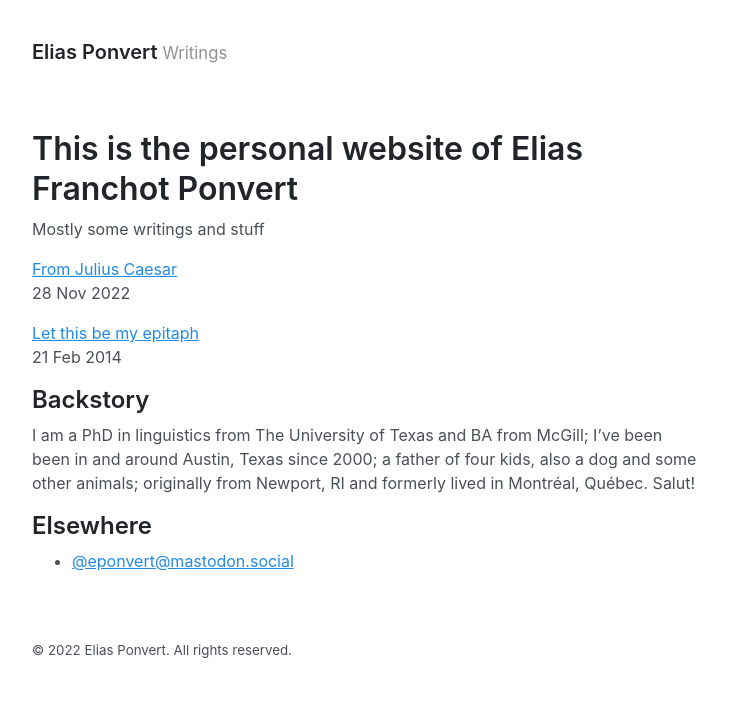
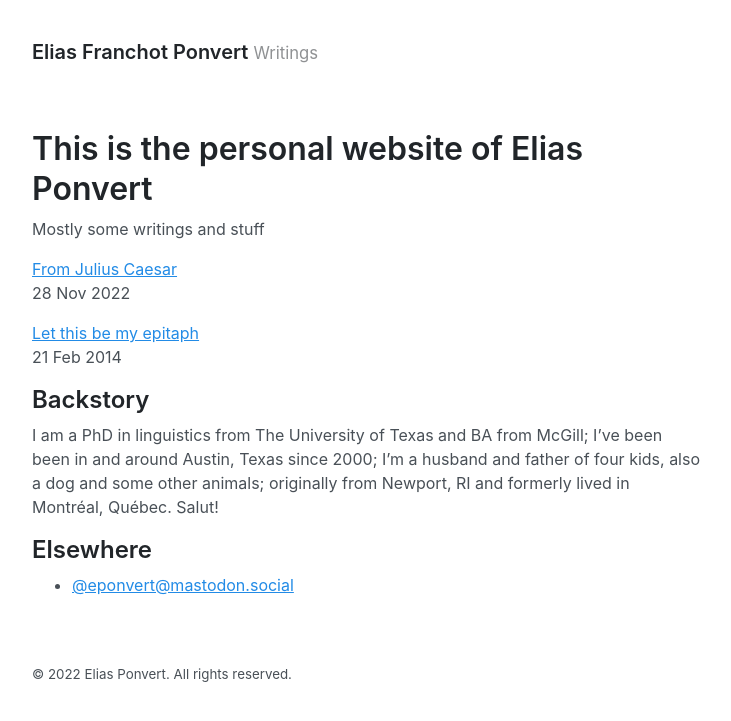
Before and after one commit to eponvert/eponvert.github.io, a Jekyll site: the page built from index.md, in a window 1280 px wide. Shown: the top 721 px of the page, without its empty margins (272-1003 px from the left). Built offline with Jekyll 4.4.1, drawn with Linux system fonts in a browser that asks for light colours.

Commit message:
Small general edits, removing twitter

```diff
--- a/_config.yml
+++ b/_config.yml
@@ -1,5 +1,5 @@
 # Setup
-title: Elias Ponvert
+title: Elias Franchot Ponvert
 tagline: Writings
 url: http://eponvert.net
 paginate: 1
--- a/_includes/twitter_plug.html
+++ /dev/null
@@ -1,4 +0,0 @@
-<p>
-<a href="https://twitter.com/intent/tweet?url={{ site.url }}{{ page.url }}&text={{ page.title }}&via=eponvert"
-   target="_blank">
-  Share this on Twitter</a>
--- a/index.md
+++ b/index.md
@@ -12,8 +12,8 @@ Mostly some writings and stuff
 ## Backstory
 
 I am a PhD in linguistics from The University of Texas and BA from McGill;
-I've been been in and around Austin, Texas since 2000; a father of four kids,
-also a dog and some other animals; originally from Newport, RI and
+I've been been in and around Austin, Texas since 2000; I'm a husband and father
+of four kids, also a dog and some other animals; originally from Newport, RI and
 formerly lived in Montréal, Québec. Salut!
 
 ## Elsewhere
```
Also changed, not shown: other parts of index.md (+1 -1 lines).
